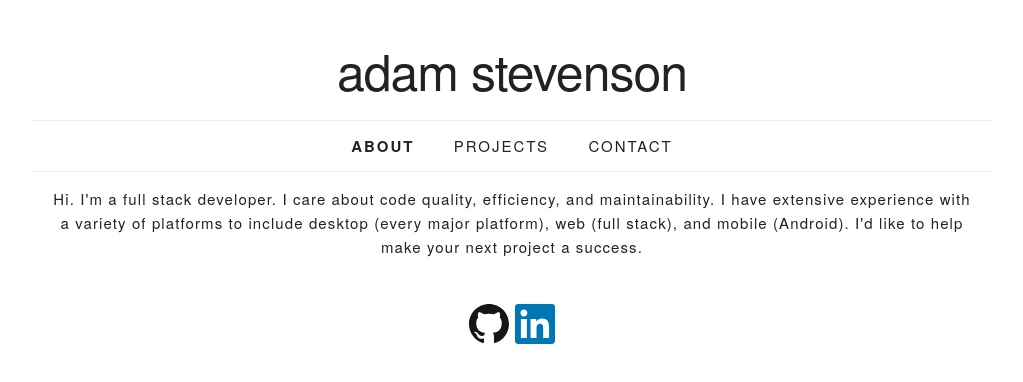
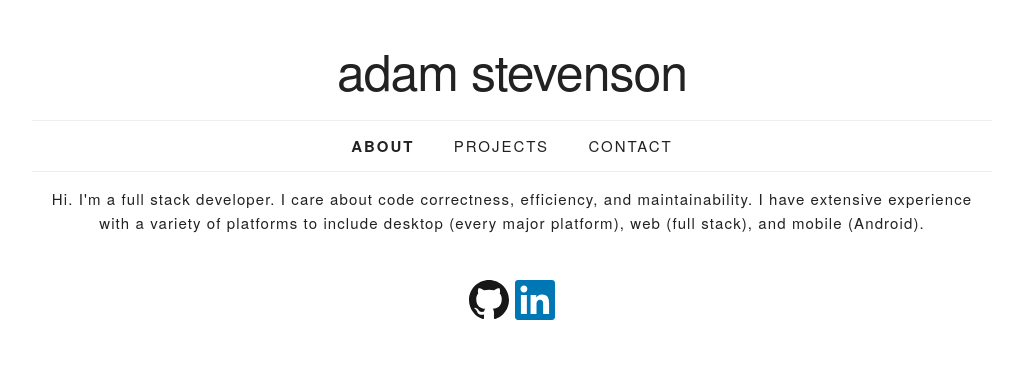
Before and after one commit to stevensona/stevensona.github.io, a plain HTML site: page index.htm in a window 1280 px wide. Shown: the whole page, without its empty margins (128-1151 px from the left). Drawn offline with Linux system fonts and the light colour scheme; a web font is replaced by a local one.

Commit message:
Update index.htm

```diff
--- a/index.htm
+++ b/index.htm
@@ -30,7 +30,7 @@
       </nav>
       <div class="row panel active" id="about">
         <div class="twelve column">
-          <p>Hi. I'm a full stack developer. I care about code quality, efficiency, and maintainability. I have extensive experience with a variety of platforms to include desktop (every major platform), web (full stack), and mobile (Android). I'd like to help make your next project a success.</p>
+          <p>Hi. I'm a full stack developer. I care about code correctness, efficiency, and maintainability. I have extensive experience with a variety of platforms to include desktop (every major platform), web (full stack), and mobile (Android).</p>
         </div>
       </div>
       <div class="row panel" id="projects">
```
